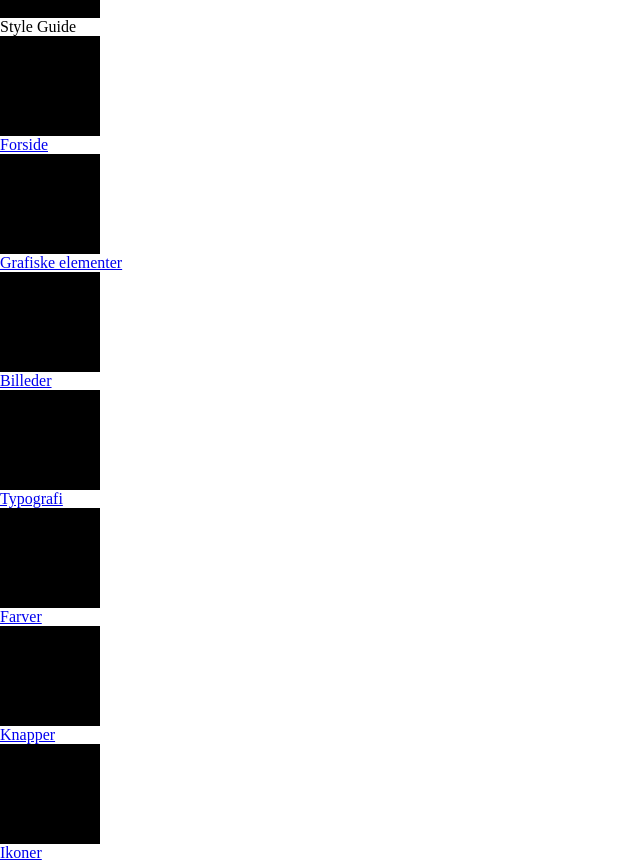
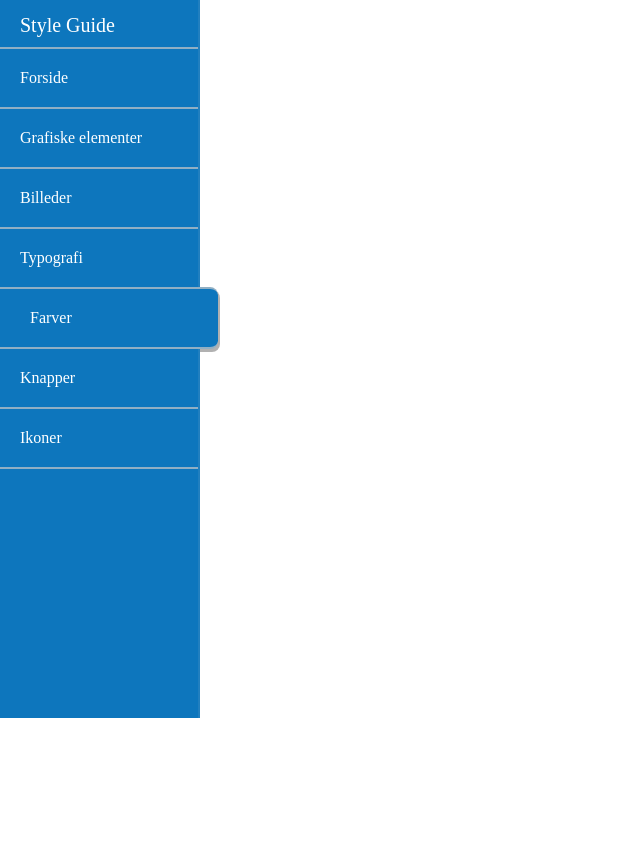
Before and after one commit to Frisdahl/Projekt-6---QuadSAT, a plain HTML site: page Styleguide/index.html in a window 1280 px wide. Shown: the part 82-944 px from the top of the page, without its empty margins (0-640 px from the left). After the commit the page ends 800 px from the top, so only its background shows below. Drawn offline with Linux system fonts and the light colour scheme.

Commit message:
Kode til nav

```diff
--- a/CSS/styleguide.css
+++ b/CSS/styleguide.css
@@ -4,9 +4,88 @@
   box-sizing: border-box;
 }
 
+:root {
+    --prim-color: #0D76BD;
+    --sec-color: #e30c17;
+}
 
-div {
-  background-color: black;
-  height: 100px;
-  width: 100px;
+
+
+nav {
+  width: 200px;
+  height: 100vh;
+  background-color: var(--prim-color);
+  border-right: 2px solid rgba(200, 200, 200, 0.1);
+  position: fixed;
+  color: white;
+  top: 0;
+  left: 0;
+  z-index: 1;
 }
+
+
+nav .logo {
+  padding: 30px 0;
+  text-align: center;
+}
+
+nav .logo img {
+  width: 90%;
+}
+
+nav p {
+  margin: 0 0 10px;
+  padding-left: 20px;
+  font-size: 20px;
+}
+
+nav ul {
+  padding: 0;
+  list-style-type: none;
+  margin: 0;
+
+}
+
+nav ul li {
+  border-bottom: 2px solid rgba(200, 200, 200, 0.7);
+  padding: 20px;
+  position: relative;
+}
+
+nav ul li div {
+  position: absolute;
+  top: -2px;
+  right: -20px;
+  background-color: var(--prim-color);
+  border-top: 2px solid rgba(200, 200, 200, 0.7);
+  border-bottom: 2px solid rgba(200, 200, 200, 0.7);
+  border-top-right-radius: 8px;
+  border-bottom-right-radius: 8px;
+  box-shadow: 2px 3px rgba(100, 100, 100, 0.5);
+  padding: 0;
+  margin: 0;
+  width: 20px;
+  height: 107%;
+  display: none;
+}
+
+nav ul li div.selected {
+  display: block;
+}
+
+nav ul li div.selected + a {
+  padding: 10px;
+}
+
+nav ul li:first-of-type {
+  border-top: 2px solid rgba(200, 200, 200, 0.7);
+}
+
+nav ul li a {
+  color: white;
+  text-decoration: none;
+}
+
+nav ul li:hover div {
+  display: block;
+}
```
